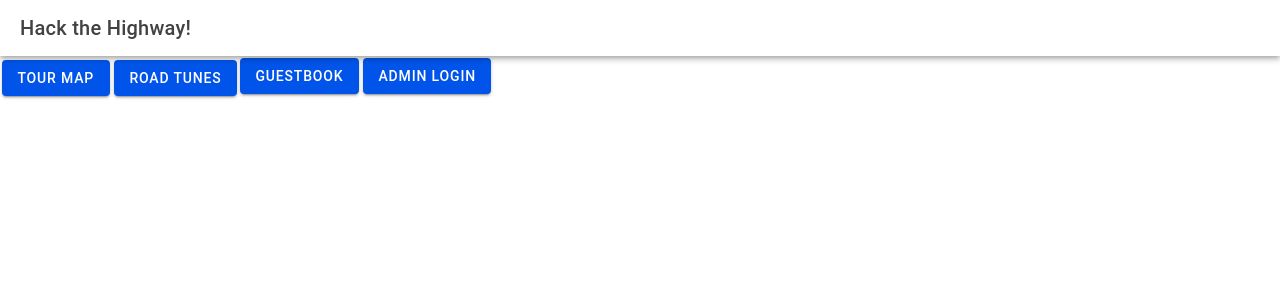
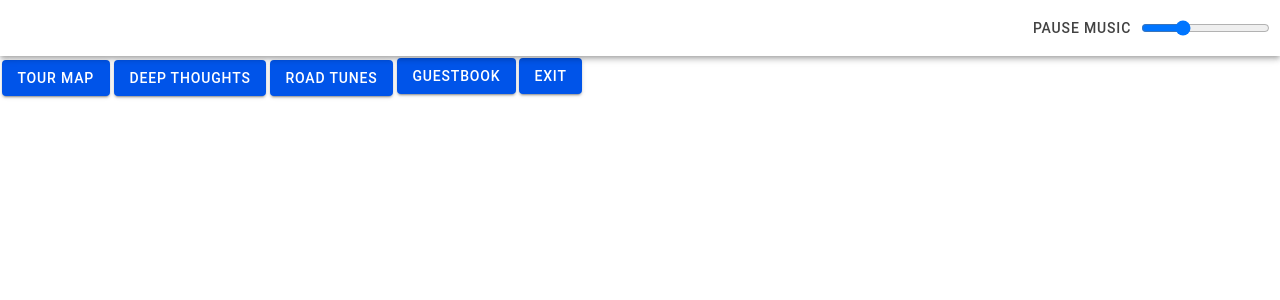
Before and after one commit to Irishwolf13/crossCountry, a React (Vite) app: page /home in a window 1280 px wide. Shown: the top 300 px of the page. Built offline with nearby package versions, Linux system fonts and the light colour scheme; no server answers.

Commit message:
added music, splashpage

```diff
--- a/src/App.tsx
+++ b/src/App.tsx
@@ -35,6 +35,7 @@ import UploadPhoto from './pages/UploadPhoto/UploadPhoto';
 import MusicPlaylists from './pages/MusicPlaylists/MusicPlaylists';
 import DeepThoughts from './pages/DeepThoughts/DeepThoughts';
 import SignGuestBook from './pages/SignGuestBook/SignGuestBook';
+import Splash from './pages/Splash/Splash';
 
 setupIonicReact();
 
@@ -52,7 +53,8 @@ const App: React.FC = () => (
           <Route exact path="/deepThoughts" component={DeepThoughts} />
           <Route exact path="/home" component={Home} />
           <Route exact path="/map" component={MainMap} />
-          <Route exact path="/" component={Home} />
+          <Route exact path="/home" component={Home} />
+          <Route exact path="/" component={Splash} />
         </IonRouterOutlet>
       </IonReactRouter>
     </AuthProvider>
--- a/src/pages/DeepThoughts/DeepThoughts.tsx
+++ b/src/pages/DeepThoughts/DeepThoughts.tsx
@@ -8,7 +8,7 @@ const DeepThoughts: React.FC = () => {
   const history = useHistory();
 
   const goToHome = () => {
-    history.push('/');
+    history.push('/home');
   };
 
   return (
--- a/src/pages/Home/Home.tsx
+++ b/src/pages/Home/Home.tsx
@@ -1,42 +1,67 @@
-import React, { useState, useEffect } from 'react';
-import { IonButton, IonContent, IonHeader, IonPage, IonTitle, IonToolbar } from '@ionic/react';
+import React, { useState, useRef, useEffect } from 'react';
+import { IonButton, IonButtons, IonContent, IonHeader, IonPage, IonTitle, IonToolbar } from '@ionic/react';
 import { useHistory } from 'react-router-dom';
-import { signOut, onAuthStateChanged } from 'firebase/auth';
-import { auth } from '../../firebase/config';
 import './Home.css';
 import '../../theme/variables.css';
 
 const Home: React.FC = () => {
   const history = useHistory();
-  const [isLoggedIn, setIsLoggedIn] = useState<boolean>(false);
-  const [isAuthorizedUser, setIsAuthorizedUser] = useState<boolean>(false);
+  const audioRef = useRef<HTMLAudioElement>(null);
+  const [volume, setVolume] = useState(0.3);
+  const [isPlaying, setIsPlaying] = useState(false);
 
   useEffect(() => {
-    const unsubscribe = onAuthStateChanged(auth, (user) => {
-      setIsLoggedIn(!!user);
+    if (audioRef.current) {
+      audioRef.current.volume = volume; // Set initial volume
+      audioRef.current.play()
+        .then(() => setIsPlaying(true))
+        .catch(() => setIsPlaying(false)); // Handle autoplay restrictions
 
-      // Check if the user email matches the admin email
-      const adminEmail = import.meta.env.VITE_DEV_ADMIN_EMAIL;
-      if (user && user.email === adminEmail) {
-        setIsAuthorizedUser(true); // User is authorized
-      } else {
-        setIsAuthorizedUser(false); // User is not authorized
-      }
-    });
+      return () => {
+        if (audioRef.current) {
+          audioRef.current.pause(); // Pause audio on unmount
+        }
+      };
+    }
+  }, []);
 
-    return () => unsubscribe(); // Cleanup subscription on unmount
+  useEffect(() => {
+    const handleAudioEnd = () => {
+      setIsPlaying(false);
+    };
+
+    if (audioRef.current) {
+      audioRef.current.addEventListener('ended', handleAudioEnd);
+      return () => {
+        audioRef.current?.removeEventListener('ended', handleAudioEnd);
+      };
+    }
   }, []);
 
   const goToPage = (myPage: string) => {
+    if (audioRef.current) {
+      audioRef.current.pause();
+      setIsPlaying(false);
+    }
     history.push(`/${myPage}`);
   };
 
-  const handleLogout = async () => {
-    try {
-      await signOut(auth);
-      history.push('/'); // Redirect to the homepage or login page after logout
-    } catch (error) {
-      console.error('Error signing out:', error);
+  const togglePlayPause = () => {
+    if (audioRef.current) {
+      if (audioRef.current.paused) {
+        audioRef.current.play().then(() => setIsPlaying(true)).catch(() => setIsPlaying(false));
+      } else {
+        audioRef.current.pause();
+        setIsPlaying(false);
+      }
+    }
+  };
+
+  const handleVolumeChange = (event: React.ChangeEvent<HTMLInputElement>) => {
+    const newVolume = parseFloat(event.target.value);
+    setVolume(newVolume);
+    if (audioRef.current) {
+      audioRef.current.volume = newVolume;
     }
   };
 
@@ -44,25 +69,21 @@ const Home: React.FC = () => {
     <IonPage>
       <IonHeader>
         <IonToolbar>
-          <IonTitle>Hack the Highway!</IonTitle>
+          <IonButtons className='volumeSpacer' slot='end'>
+            <IonButton onClick={togglePlayPause}>
+              {isPlaying ? 'Pause Music' : 'Play Music'}
+            </IonButton>
+            <input type="range" min="0" max="1" step="0.01" value={volume} onChange={handleVolumeChange} />
+            <audio ref={audioRef} src="https://www.soundhelix.com/examples/mp3/SoundHelix-Song-1.mp3" />
+          </IonButtons>
         </IonToolbar>
       </IonHeader>
       <IonContent fullscreen>
         <IonButton onClick={() => goToPage('map')}>Tour Map</IonButton>
+        <IonButton onClick={() => goToPage('deepThoughts')}>Deep Thoughts</IonButton>
         <IonButton onClick={() => goToPage('musicPlaylists')}>Road Tunes</IonButton>
         <IonButton onClick={() => goToPage('signGuestBook')} className="bottom-button">Guestbook</IonButton>
-
-        {isLoggedIn ? (
-          <div>
-            <IonButton onClick={() => goToPage('deepThoughts')}>Deep Thoughts</IonButton>
-            {isAuthorizedUser && (
-              <IonButton onClick={() => goToPage('dashboard')} className="bottom-button">Dashboard</IonButton>
-            )}
-            <IonButton onClick={handleLogout} className="bottom-button">Logout</IonButton>
-          </div>
-        ) : (
-          <IonButton onClick={() => goToPage('dashboard')} className="bottom-button">Admin Login</IonButton>
-        )}
+        <IonButton onClick={() => goToPage('')} className="bottom-button">Exit</IonButton>
       </IonContent>
     </IonPage>
   );
--- a/src/pages/Login/Login.tsx
+++ b/src/pages/Login/Login.tsx
@@ -27,7 +27,7 @@ const Login: React.FC = () => {
   const handleLogin = async () => {
     try {
       await signInWithEmailAndPassword(auth, email, password);
-      history.push('/');
+      history.push('/home');
     } catch (error) {
       console.error('Error logging in:', error);
     }
@@ -42,7 +42,7 @@ const Login: React.FC = () => {
       <IonHeader>
         <IonToolbar>
           <IonButtons slot="start">
-            <IonButton onClick={goToHome}>Home</IonButton>
+            <IonButton onClick={goToHome}>Cancel</IonButton>
           </IonButtons>
           <IonTitle>Admin Login</IonTitle>
         </IonToolbar>
--- a/src/pages/MainMap/MainMap.css
+++ b/src/pages/MainMap/MainMap.css
@@ -0,0 +1,3 @@
+.volumeSpacer {
+    margin-right: 10px;
+}
--- a/src/pages/MainMap/MainMap.tsx
+++ b/src/pages/MainMap/MainMap.tsx
@@ -1,4 +1,4 @@
-import React from 'react';
+import React, { useRef, useEffect, useState } from 'react';
 import { IonButton, IonButtons, IonContent, IonHeader, IonPage, IonTitle, IonToolbar } from '@ionic/react';
 import { useHistory } from 'react-router-dom';
 import './MainMap.css';
@@ -7,9 +7,49 @@ import MapWithDirections from '../../components/MapComponent';
 
 const MainMap: React.FC = () => {
   const history = useHistory();
+  const audioRef = useRef<HTMLAudioElement>(null);
+  const [volume, setVolume] = useState(0.5); // Initial volume set to 50%
+  const [isPlaying, setIsPlaying] = useState(false);
 
   const goToHome = () => {
-    history.push('/');
+    if (audioRef.current) audioRef.current.pause();
+    setIsPlaying(false);
+    history.push('/home');
+  };
+
+  useEffect(() => {
+    if (audioRef.current) {
+      audioRef.current.volume = volume; // Set initial volume
+      audioRef.current.play()
+        .then(() => setIsPlaying(true))
+        .catch(() => setIsPlaying(false)); // Catch errors if autoplay is blocked
+
+      return () => {
+        if (audioRef.current) {
+          audioRef.current.pause(); // Pause audio on unmount
+        }
+      };
+    }
+  }, []);
+
+  const togglePlayPause = () => {
+    if (audioRef.current) {
+      if (audioRef.current.paused) {
+        audioRef.current.play();
+        setIsPlaying(true);
+      } else {
+        audioRef.current.pause();
+        setIsPlaying(false);
+      }
+    }
+  };
+
+  const handleVolumeChange = (event: React.ChangeEvent<HTMLInputElement>) => {
+    const newVolume = parseFloat(event.target.value);
+    setVolume(newVolume);
+    if (audioRef.current) {
+      audioRef.current.volume = newVolume;
+    }
   };
 
   return (
@@ -19,11 +59,17 @@ const MainMap: React.FC = () => {
           <IonButtons slot="start">
             <IonButton onClick={goToHome}>Home</IonButton>
           </IonButtons>
-          <IonTitle>Map</IonTitle>
+          <IonButtons className='volumeSpacer' slot='end'>
+          <IonButton onClick={togglePlayPause}>
+            {isPlaying ? 'Pause Music' : 'Play Music'}
+          </IonButton>
+          <input type="range" min="0" max="1" step="0.01" value={volume} onChange={handleVolumeChange} />
+          </IonButtons>
         </IonToolbar>
       </IonHeader>
       <IonContent fullscreen>
         <div className="map-container">
+          {/* Your overlay images */}
           <img
             src="https://firebasestorage.googleapis.com/v0/b/crosscountry-98fb7.firebasestorage.app/o/website%2FHackTheHighway.png?alt=media&token=d1ae4112-a37b-4ba6-a04a-916d662270f1"
             alt="Overlay"
@@ -40,6 +86,11 @@ const MainMap: React.FC = () => {
             className="overlay-car"
           />
           <MapWithDirections />
+
+          {/* Audio player */}
+          <audio ref={audioRef} src="https://www.soundhelix.com/examples/mp3/SoundHelix-Song-1.mp3" />
+
+
         </div>
       </IonContent>
     </IonPage>
--- a/src/pages/MusicPlaylists/MusicPlaylists.tsx
+++ b/src/pages/MusicPlaylists/MusicPlaylists.tsx
@@ -8,7 +8,7 @@ const MusicPlaylists: React.FC = () => {
   const history = useHistory();
 
   const goToHome = () => {
-    history.push('/');
+    history.push('/home');
   };
 
   return (
--- /dev/null
+++ b/src/pages/Splash/Splash.tsx
@@ -0,0 +1,69 @@
+import React, { useState, useEffect } from 'react';
+import { IonButton, IonContent, IonHeader, IonPage, IonTitle, IonToolbar } from '@ionic/react';
+import { useHistory } from 'react-router-dom';
+import { signOut, onAuthStateChanged } from 'firebase/auth';
+import { auth } from '../../firebase/config';
+import './Splash.css';
+import '../../theme/variables.css';
+
+const Splash: React.FC = () => {
+  const history = useHistory();
+  const [isLoggedIn, setIsLoggedIn] = useState<boolean>(false);
+  const [isAuthorizedUser, setIsAuthorizedUser] = useState<boolean>(false);
+
+  useEffect(() => {
+    const unsubscribe = onAuthStateChanged(auth, (user) => {
+      setIsLoggedIn(!!user);
+
+      // Check if the user email matches the admin email
+      const adminEmail = import.meta.env.VITE_DEV_ADMIN_EMAIL;
+      if (user && user.email === adminEmail) {
+        setIsAuthorizedUser(true); // User is authorized
+      } else {
+        setIsAuthorizedUser(false); // User is not authorized
+      }
+    });
+
+    return () => unsubscribe(); // Cleanup subscription on unmount
+  }, []);
+
+  const handleLogout = async () => {
+    try {
+      await signOut(auth);
+      history.push('/'); // Redirect to the homepage or login page after logout
+    } catch (error) {
+      console.error('Error signing out:', error);
+    }
+  };
+
+  const goToPage = (myPage: string) => {
+    history.push(`/${myPage}`);
+  };
+
+  return (
+    <IonPage>
+      <IonHeader>
+        <IonToolbar>
+          <IonTitle>Hack the Highway!</IonTitle>
+        </IonToolbar>
+      </IonHeader>
+      <IonContent fullscreen>
+        {isLoggedIn ? (
+          <div>
+            {isAuthorizedUser && (
+              <IonButton onClick={() => goToPage('dashboard')} className="bottom-button">Dashboard</IonButton>
+            )}
+            <IonButton onClick={handleLogout} className="bottom-button">Logout</IonButton>
+          </div>
+        ) : (
+          <IonButton onClick={() => goToPage('dashboard')} className="bottom-button">Admin Login</IonButton>
+        )}
+
+        {/* Optionally keep the welcome button */}
+        <IonButton onClick={() => goToPage('home')}>Enter Hack The Highway</IonButton>
+      </IonContent>
+    </IonPage>
+  );
+};
+
+export default Splash;
```
Also changed, not shown: src/colbert.txt (added), src/pages/Splash/Splash.css (added).
